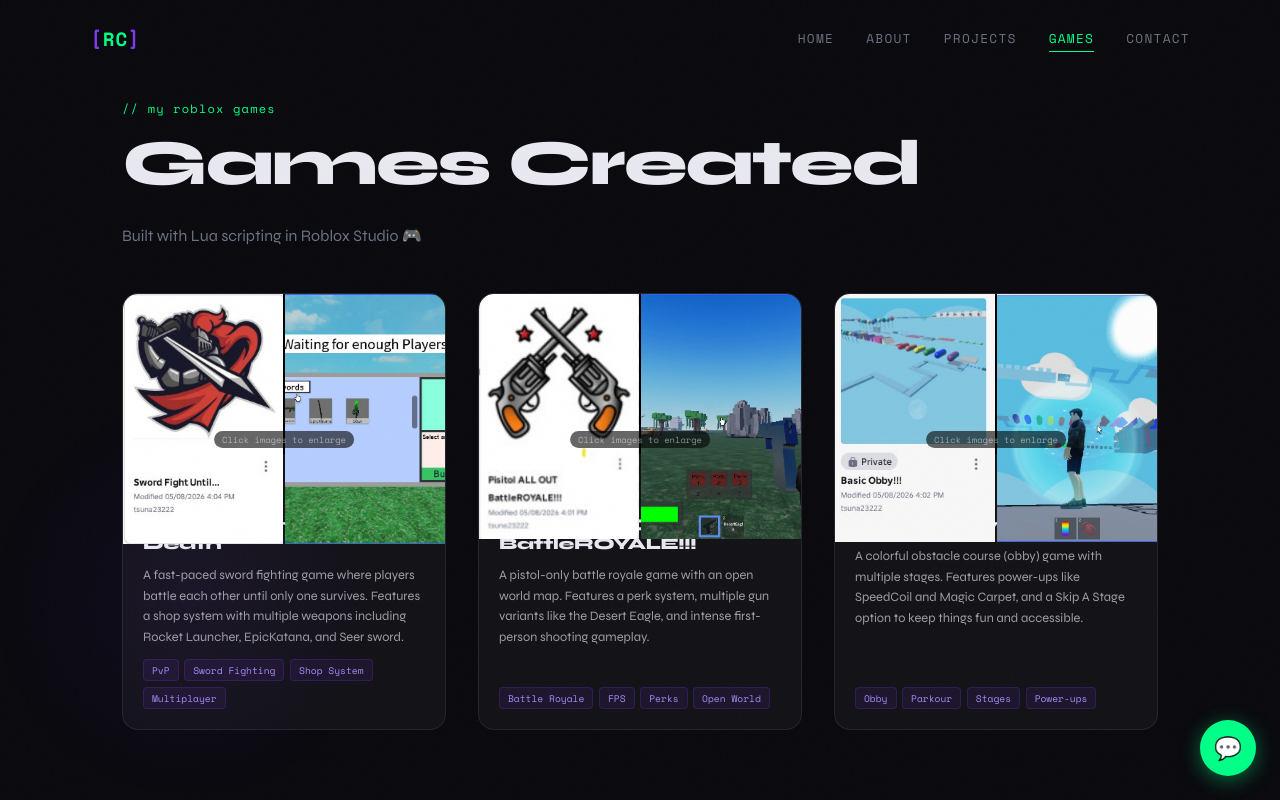
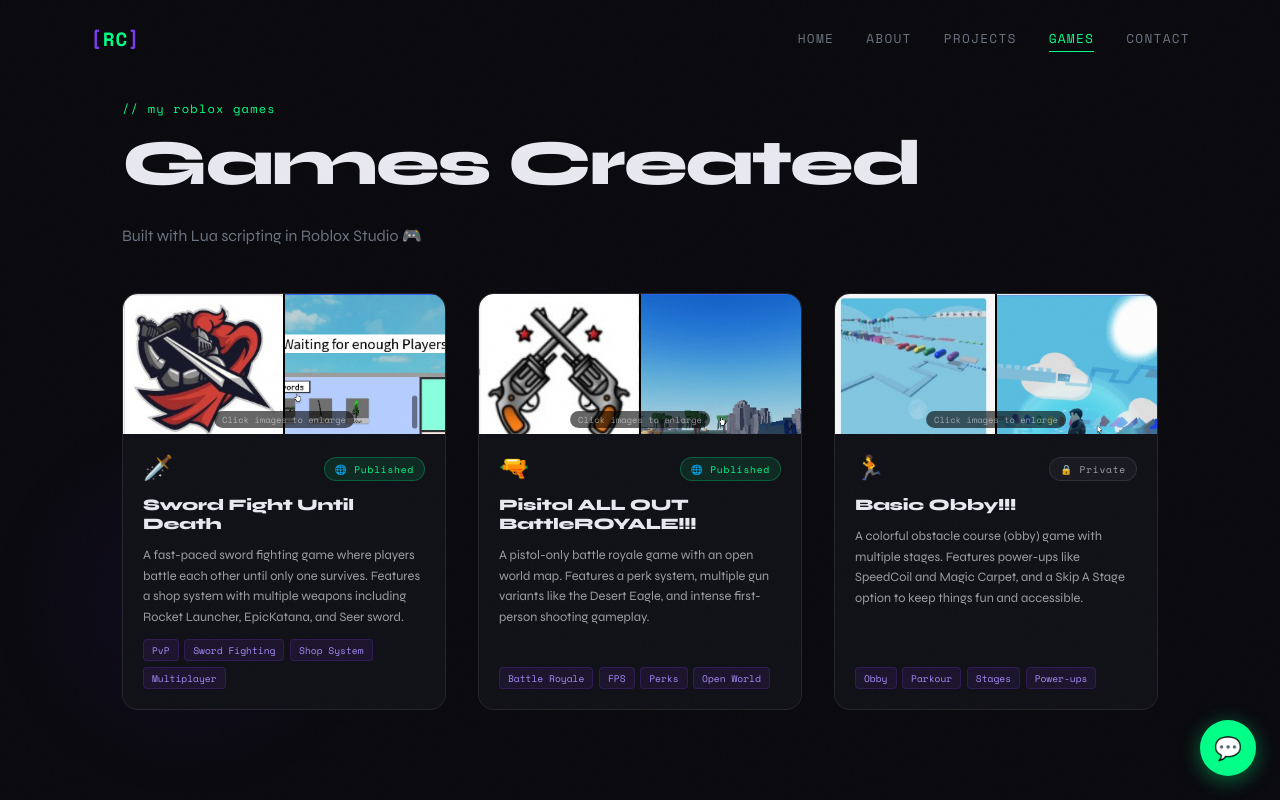
Before and after one commit to tsuna23222/ELAI-Portfolio, a React (Create React App) app: page /games in a window 1280 px wide. Shown: the top 800 px of the page. Built offline with nearby package versions, Linux system fonts and the light colour scheme.

Commit message:
games css changer overlapping conquer

```diff
--- a/src/pages/Games.css
+++ b/src/pages/Games.css
@@ -38,7 +38,9 @@
   grid-template-columns: 1fr 1fr;
   gap: 2px;
   background: #000;
-  height: 160px;
+  height: 140px;
+  overflow: hidden;
+  flex-shrink: 0;
 }
 
 .game-cover,
@@ -77,6 +79,9 @@
   flex-direction: column;
   gap: 0.75rem;
   flex: 1;
+  position: relative;
+  z-index: 1;
+  background: var(--bg2);
 }
 
 .game-top {
```
